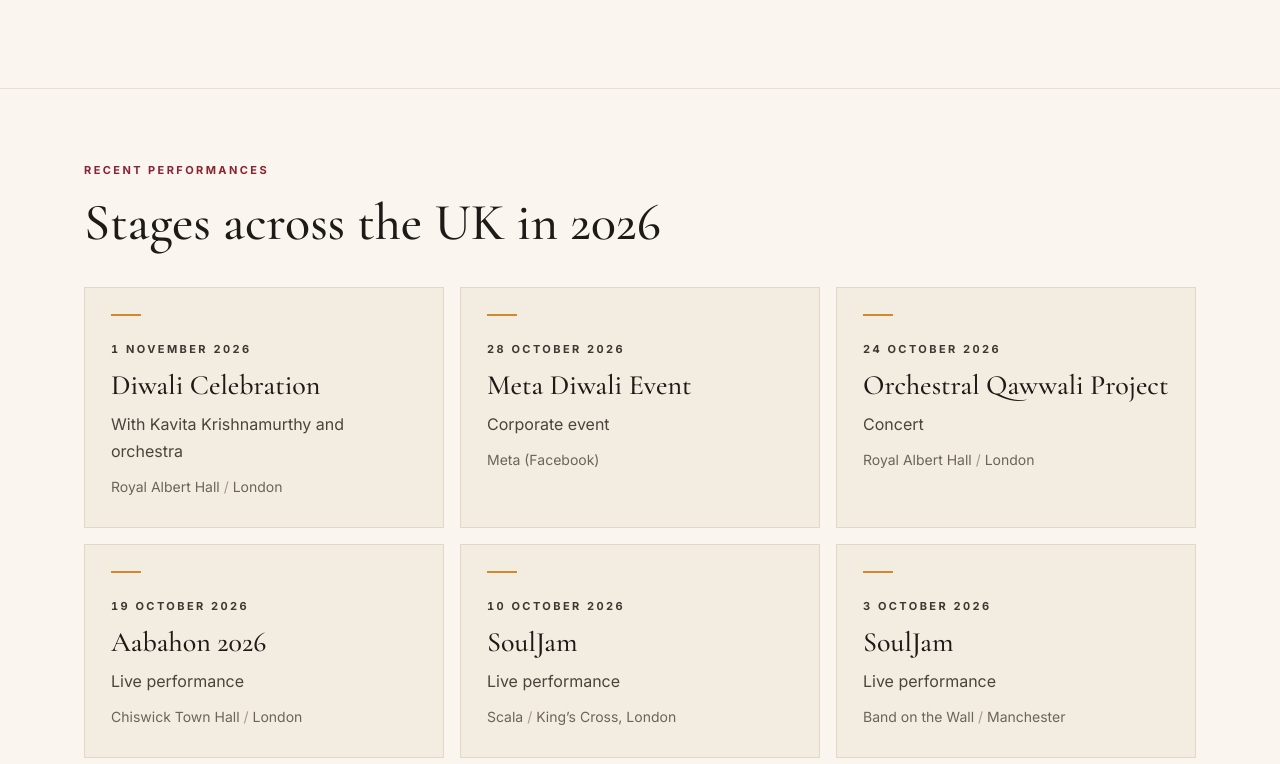
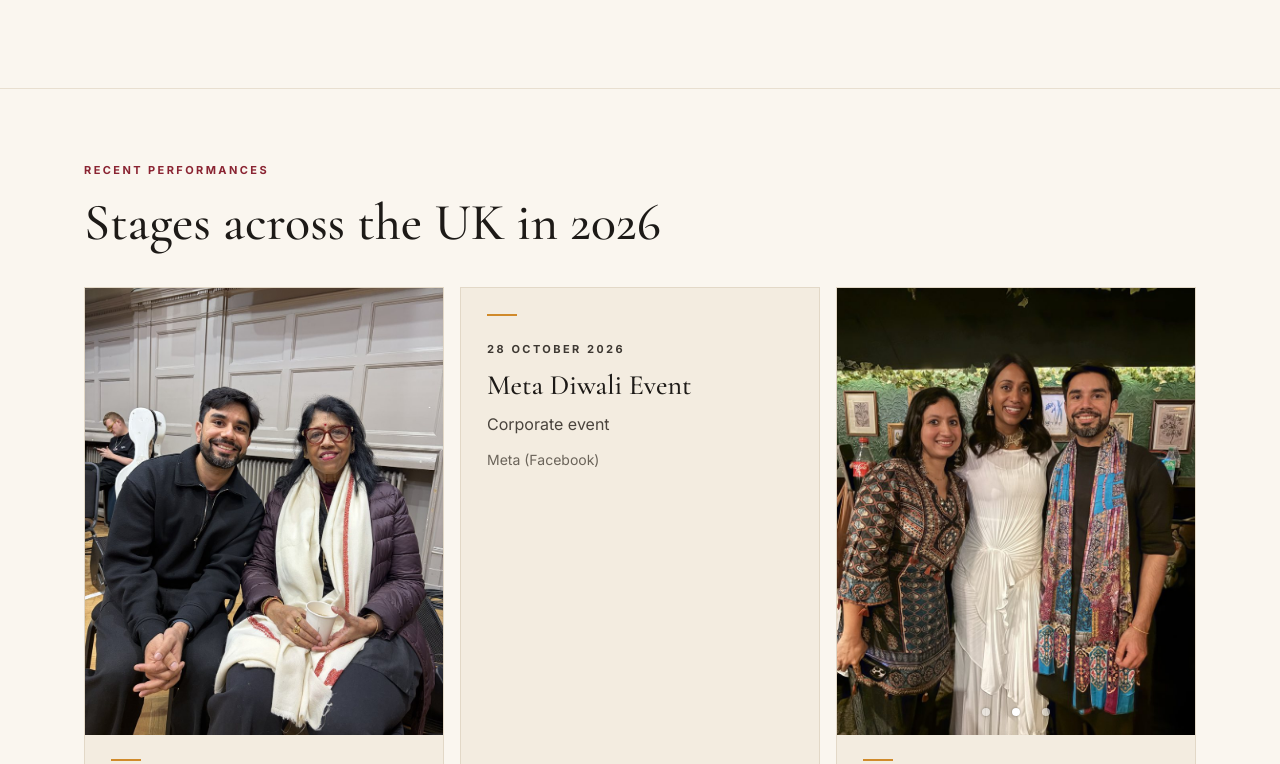
Before and after one commit to shiveksacklecha/shiveksacklecha.github.io, a plain HTML site: page preview.html in a window 1280 px wide. Shown: the part 1603-2367 px from the top of the page. Drawn offline with nearby package versions, Linux system fonts and the light colour scheme.

Commit message:
Preview: photo carousels on performance cards
Co-Authored-By: Claude Opus 5.5 <noreply@anthropic.com>
Claude-Session: https://claude.ai/code/session_01YFvoUK7KeNeTGYV4d2CPkr

```diff
--- a/preview.html
+++ b/preview.html
@@ -26,6 +26,14 @@ a:focus-visible{outline:2px solid #8a2432;outline-offset:3px}
 #top{color:#fbf7f0}#top a:not([href="#bookings"]){color:#fbf7f0}#top a:not([href="#bookings"]){border-color:rgba(251,247,240,0.55)!important}#top h1~p{color:#f3ece2!important}#top h1+p+p{color:#f0b35a!important}
 .sp.on .spw .sp:not(.on):hover @keyframes spProg{from{transform:scaleX(0)}to{transform:scaleX(1)}}
 .sp.on::after{content:"";position:absolute;left:0;right:0;bottom:0;height:3px;background:rgba(255,255,255,.85);transform-origin:left;animation:spProg 3.5s linear}
+.ec{position:relative;margin:-26px -26px 14px;aspect-ratio:4/5;overflow:hidden;background:#e8dfd0}
+.ec img{position:absolute;inset:0;width:100%;height:100%;object-fit:cover;opacity:0;transition:opacity .8s}
+.ec img.on{opacity:1}
+.ec-dots{position:absolute;left:0;right:0;bottom:10px;display:flex;justify-content:center;gap:4px}
+.ec-dots button{width:26px;height:26px;border:0;padding:0;background:transparent;cursor:pointer;display:flex;align-items:center;justify-content:center}
+.ec-dots button::before{content:"";width:8px;height:8px;border-radius:50%;background:rgba(255,255,255,.55);box-shadow:0 0 3px rgba(0,0,0,.4)}
+.ec-dots button.on::before{background:#fff}
+@media (prefers-reduced-motion: reduce){.ec img{transition:none}}
 .spw{display:flex;gap:8px;height:clamp(440px,52vw,560px)}
 .sp{position:relative;flex:0 0 64px;border:0;padding:0;margin:0;overflow:hidden;cursor:pointer;background:var(--c);color:#fff;text-align:left;font:inherit;transition:flex .55s cubic-bezier(.6,0,.2,1)}
 .sp.on{flex:1 1 auto;cursor:default}
@@ -99,6 +107,7 @@ a:focus-visible{outline:2px solid #8a2432;outline-offset:3px}
 </div>
 <div style="display: grid; grid-template-columns: repeat(auto-fit, minmax(280px, 1fr)); gap: 16px">
 <div style="border: 1px solid #e2d8c7; background: #f3ece0; padding: 26px 26px 28px; display: flex; flex-direction: column; gap: 10px">
+<div class="ec"><img class="on" src="images/with1.jpg" alt="Shivek Sacklecha with Kavita Krishnamurthy" style="object-position:center 35%"></div>
 <div aria-hidden="true" style="width: 30px; height: 2px; background: #d08a2b; margin-bottom: 14px"></div>
 <p style="margin: 0; font-size: 11px; font-weight: 700; letter-spacing: 0.22em; text-transform: uppercase; color: #3d3832; font-variant-numeric: tabular-nums">1 November 2026</p>
 <h3 style="margin: 0; font-family: 'Cormorant Garamond', Georgia, serif; font-weight: 500; font-size: 28px; line-height: 1.15">Diwali Celebration</h3>
@@ -113,6 +122,7 @@ a:focus-visible{outline:2px solid #8a2432;outline-offset:3px}
 <p style="margin: 0; font-size: 14px; color: #6b645a">Meta (Facebook)</p>
 </div>
 <div style="border: 1px solid #e2d8c7; background: #f3ece0; padding: 26px 26px 28px; display: flex; flex-direction: column; gap: 10px">
+<div class="ec"><img class="on" src="images/oqp1.jpg" alt="Shivek Sacklecha backstage at the Royal Albert Hall" style="object-position:center 30%"><img class="" src="images/oqp2.jpg" alt="Shivek Sacklecha with fellow performers at the Orchestral Qawwali Project" style="object-position:center 30%"><img class="" src="images/oqp3.jpg" alt="Shivek Sacklecha with a fellow performer at the Orchestral Qawwali Project" style="object-position:center 30%"><div class="ec-dots"><button type="button" aria-label="Photo 1" class="on"></button><button type="button" aria-label="Photo 2" class=""></button><button type="button" aria-label="Photo 3" class=""></button></div></div>
 <div aria-hidden="true" style="width: 30px; height: 2px; background: #d08a2b; margin-bottom: 14px"></div>
 <p style="margin: 0; font-size: 11px; font-weight: 700; letter-spacing: 0.22em; text-transform: uppercase; color: #3d3832; font-variant-numeric: tabular-nums">24 October 2026</p>
 <h3 style="margin: 0; font-family: 'Cormorant Garamond', Georgia, serif; font-weight: 500; font-size: 28px; line-height: 1.15">Orchestral Qawwali Project</h3>
@@ -141,6 +151,7 @@ a:focus-visible{outline:2px solid #8a2432;outline-offset:3px}
 <p style="margin: 0; font-size: 14px; color: #6b645a">Band on the Wall <span style="color: #a59a88">/</span> Manchester</p>
 </div>
 <div style="border: 1px solid #e2d8c7; background: #f3ece0; padding: 26px 26px 28px; display: flex; flex-direction: column; gap: 10px">
+<div class="ec"><img class="on" src="images/with3.jpg" alt="Shivek Sacklecha with Amrita Kaur" style="object-position:center 40%"></div>
 <div aria-hidden="true" style="width: 30px; height: 2px; background: #d08a2b; margin-bottom: 14px"></div>
 <p style="margin: 0; font-size: 11px; font-weight: 700; letter-spacing: 0.22em; text-transform: uppercase; color: #3d3832; font-variant-numeric: tabular-nums">5 July 2026</p>
 <h3 style="margin: 0; font-family: 'Cormorant Garamond', Georgia, serif; font-weight: 500; font-size: 28px; line-height: 1.15">Amrita Kaur in concert</h3>
@@ -252,5 +263,11 @@ function go(n){i=n;ps.forEach(function(p,k){if(k===n){p.classList.remove('on');v
 function auto(){clearInterval(t);if(window.matchMedia('(prefers-reduced-motion: reduce)').matches)return;t=setInterval(function(){go((i+1)%ps.length)},3500)}
 ps.forEach(function(p,k){p.addEventListener('click',function(){go(k);auto()})});auto();})();
 </script>
+<script>
+(function(){document.querySelectorAll('.ec').forEach(function(c){var im=c.querySelectorAll('img'),d=c.querySelectorAll('.ec-dots button');if(im.length<2)return;var i=0,t;
+function go(n){i=n;im.forEach(function(x,k){x.classList.toggle('on',k===n)});d.forEach(function(x,k){x.classList.toggle('on',k===n)})}
+function auto(){clearInterval(t);if(matchMedia('(prefers-reduced-motion: reduce)').matches)return;t=setInterval(function(){go((i+1)%im.length)},3000)}
+d.forEach(function(b,k){b.addEventListener('click',function(){go(k);auto()})});auto()})})();
+</script>
 </body>
 </html>
```
Also changed, not shown: images/oqp1.jpg (added), images/oqp2.jpg (added), images/oqp3.jpg (added).
